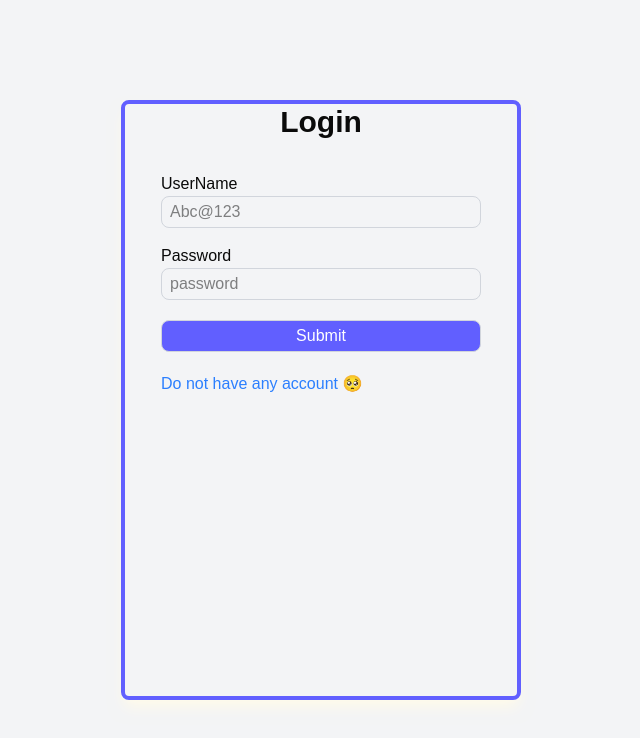
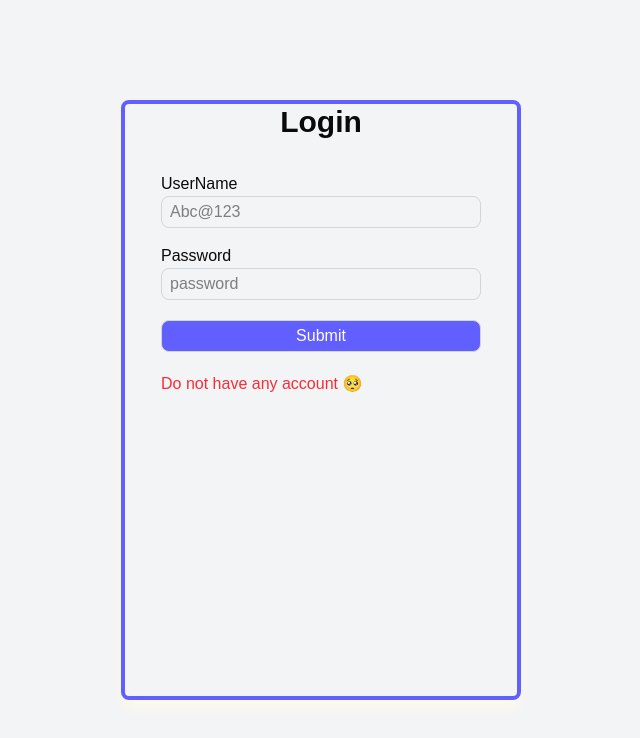
Before and after one commit to AjayParashar2009/HRMS_client, a React (Vite) app: page / in a window 1280 px wide. Shown: the top 738 px of the page, without its empty margins (319-959 px from the left). Built offline with nearby package versions, Linux system fonts and the light colour scheme.

Commit message:
First commit

```diff
--- a/src/Components/Login/Login.jsx
+++ b/src/Components/Login/Login.jsx
@@ -74,7 +74,7 @@
                 </div>
 
                 <div className="other-links">
-                  <Link to="/signup" className="text-blue-500 hover:underline">
+                  <Link to="/signup" className="text-red-500 hover:underline">
                     Do not have any account 🥺
                   </Link>
                 </div>
```
